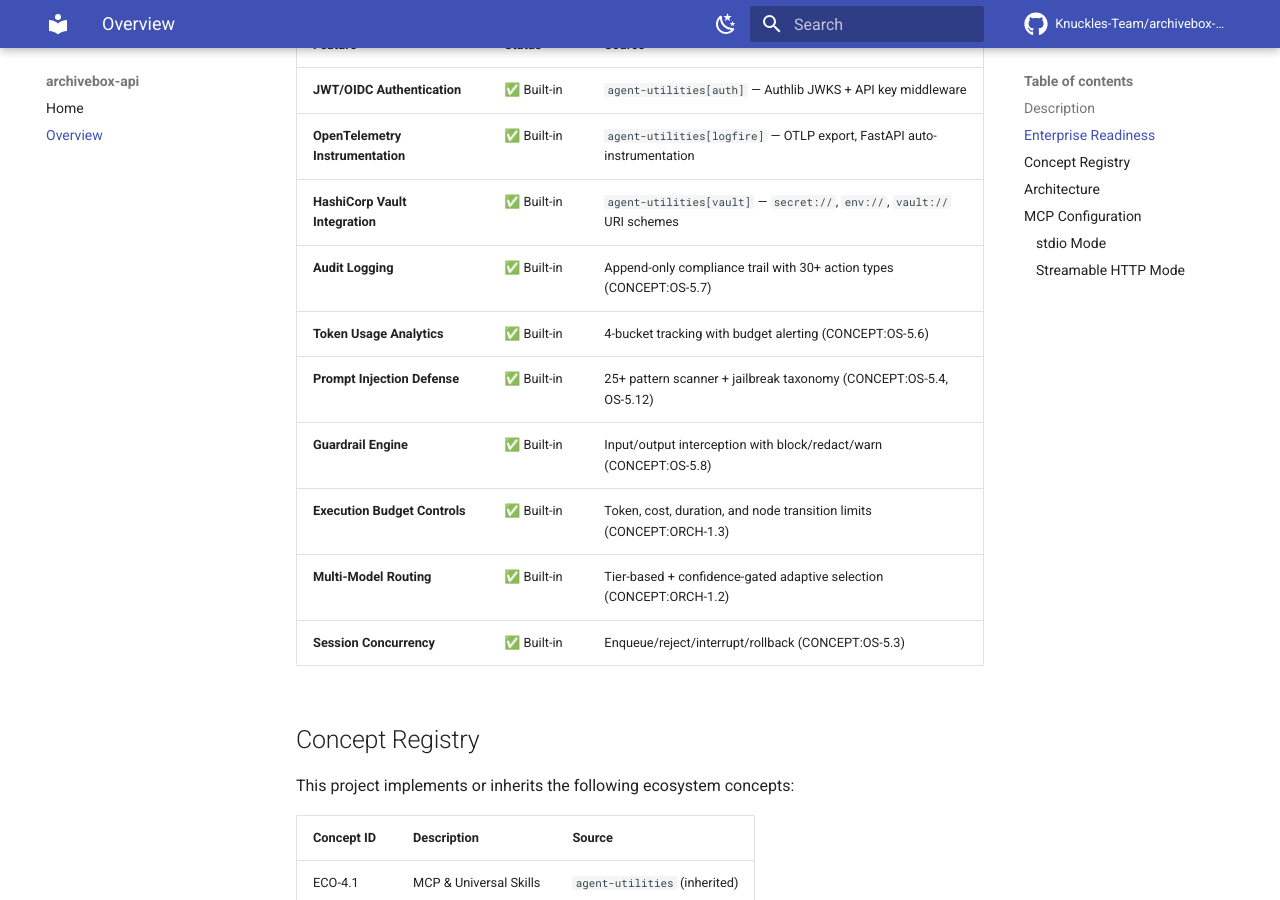
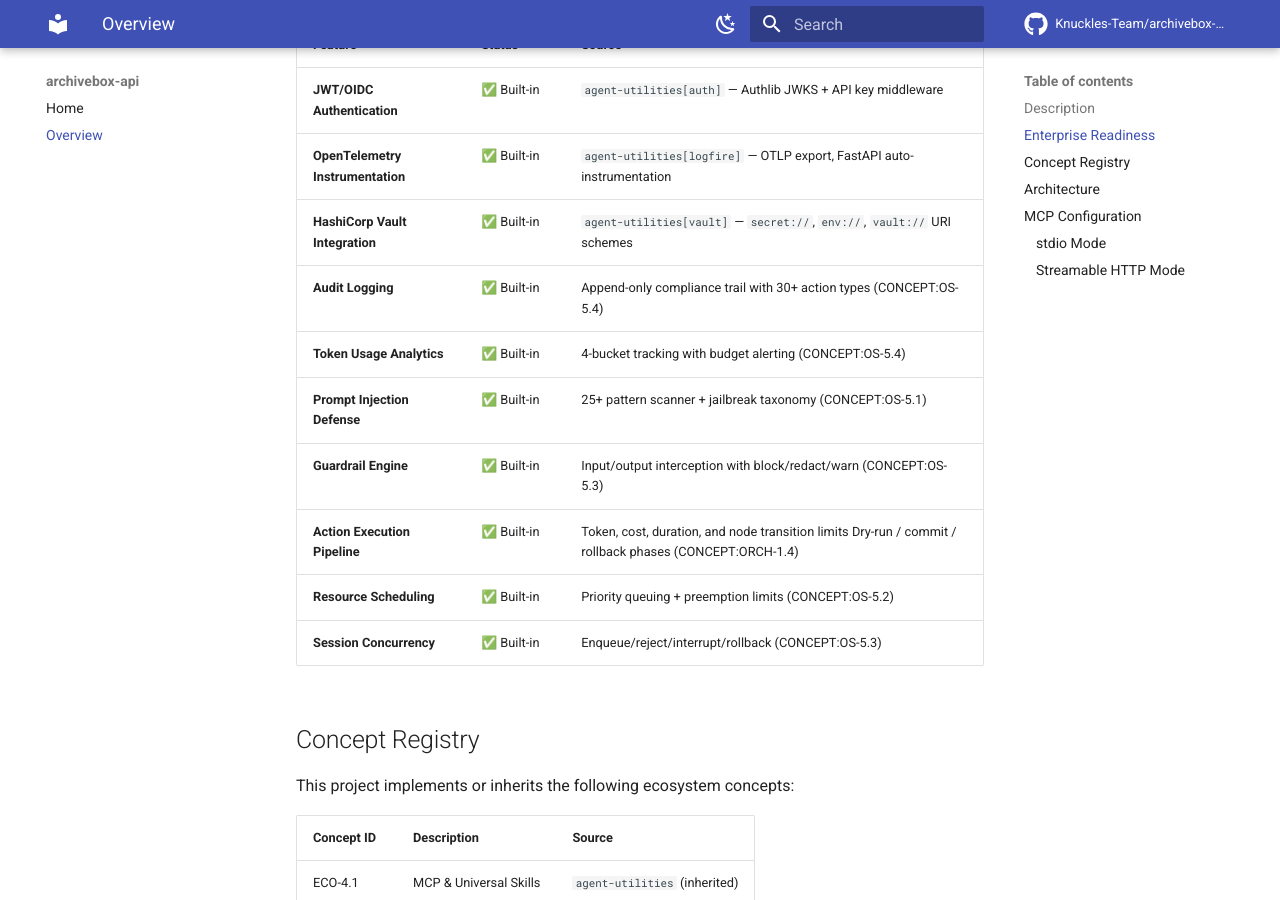
Before and after one commit to Knuckles-Team/archivebox-api, an MkDocs documentation site: the page built from docs/overview.md, in a window 1280 px wide and 900 px high, scrolled down 458 px. Built offline with MkDocs 1.6.1 and Material for MkDocs 9.7.7, drawn with Linux system fonts in a browser that asks for light colours; comment, search, counter and statistics services are not loaded.

```diff
--- a/docs/overview.md
+++ b/docs/overview.md
@@ -16,12 +16,12 @@ All agents in the ecosystem inherit enterprise-grade infrastructure from `agent-
 | **JWT/OIDC Authentication** | ✅ Built-in | `agent-utilities[auth]` — Authlib JWKS + API key middleware |
 | **OpenTelemetry Instrumentation** | ✅ Built-in | `agent-utilities[logfire]` — OTLP export, FastAPI auto-instrumentation |
 | **HashiCorp Vault Integration** | ✅ Built-in | `agent-utilities[vault]` — `secret://`, `env://`, `vault://` URI schemes |
-| **Audit Logging** | ✅ Built-in | Append-only compliance trail with 30+ action types (CONCEPT:OS-5.7) |
-| **Token Usage Analytics** | ✅ Built-in | 4-bucket tracking with budget alerting (CONCEPT:OS-5.6) |
-| **Prompt Injection Defense** | ✅ Built-in | 25+ pattern scanner + jailbreak taxonomy (CONCEPT:OS-5.4, OS-5.12) |
-| **Guardrail Engine** | ✅ Built-in | Input/output interception with block/redact/warn (CONCEPT:OS-5.8) |
-| **Execution Budget Controls** | ✅ Built-in | Token, cost, duration, and node transition limits (CONCEPT:ORCH-1.3) |
-| **Multi-Model Routing** | ✅ Built-in | Tier-based + confidence-gated adaptive selection (CONCEPT:ORCH-1.2) |
+| **Audit Logging** | ✅ Built-in | Append-only compliance trail with 30+ action types (CONCEPT:OS-5.4) |
+| **Token Usage Analytics** | ✅ Built-in | 4-bucket tracking with budget alerting (CONCEPT:OS-5.4) |
+| **Prompt Injection Defense** | ✅ Built-in | 25+ pattern scanner + jailbreak taxonomy (CONCEPT:OS-5.1) |
+| **Guardrail Engine** | ✅ Built-in | Input/output interception with block/redact/warn (CONCEPT:OS-5.3) |
+| **Action Execution Pipeline** | ✅ Built-in | Token, cost, duration, and node transition limits Dry-run / commit / rollback phases (CONCEPT:ORCH-1.4) |
+| **Resource Scheduling** | ✅ Built-in | Priority queuing + preemption limits (CONCEPT:OS-5.2) |
 | **Session Concurrency** | ✅ Built-in | Enqueue/reject/interrupt/rollback (CONCEPT:OS-5.3) |
 
 ## Concept Registry
--- a/pyproject.toml
+++ b/pyproject.toml
@@ -4,7 +4,7 @@ build-backend = "setuptools.build_meta"
 
 [project]
 name = "archivebox-api"
-version = "0.9.0"
+version = "0.10.0"
 description = "Pythonic ArchiveBox API Wrapper and Fast MCP Server for Agentic AI use!"
 readme = "README.md"
 classifiers = [ "Development Status :: 5 - Production/Stable", "License :: Public Domain", "Environment :: Console", "Operating System :: POSIX :: Linux", "Programming Language :: Python :: 3",]
```
Also changed, not shown: README.md (+1 -1 lines), .bumpversion.cfg, 3 other files.
